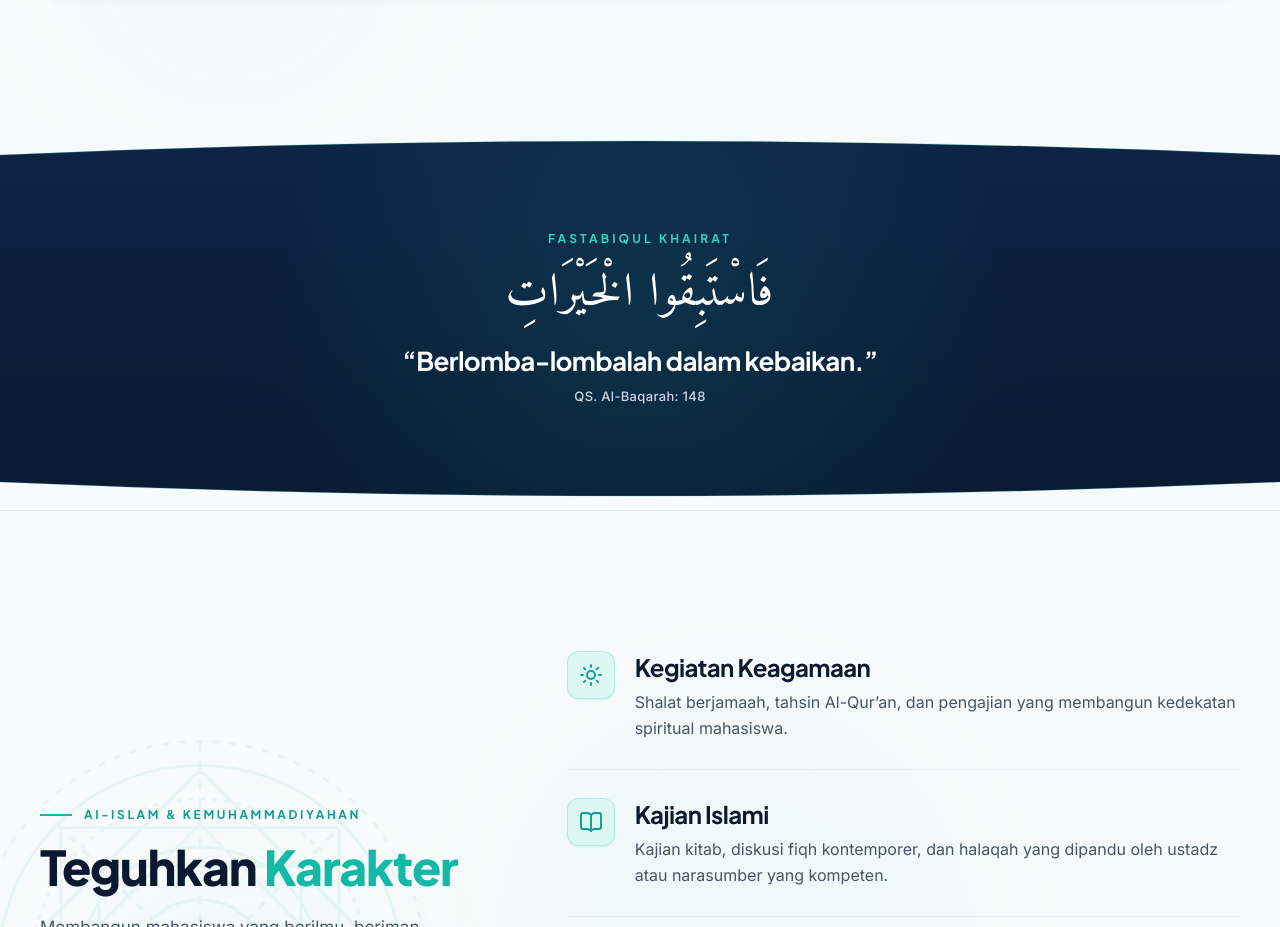
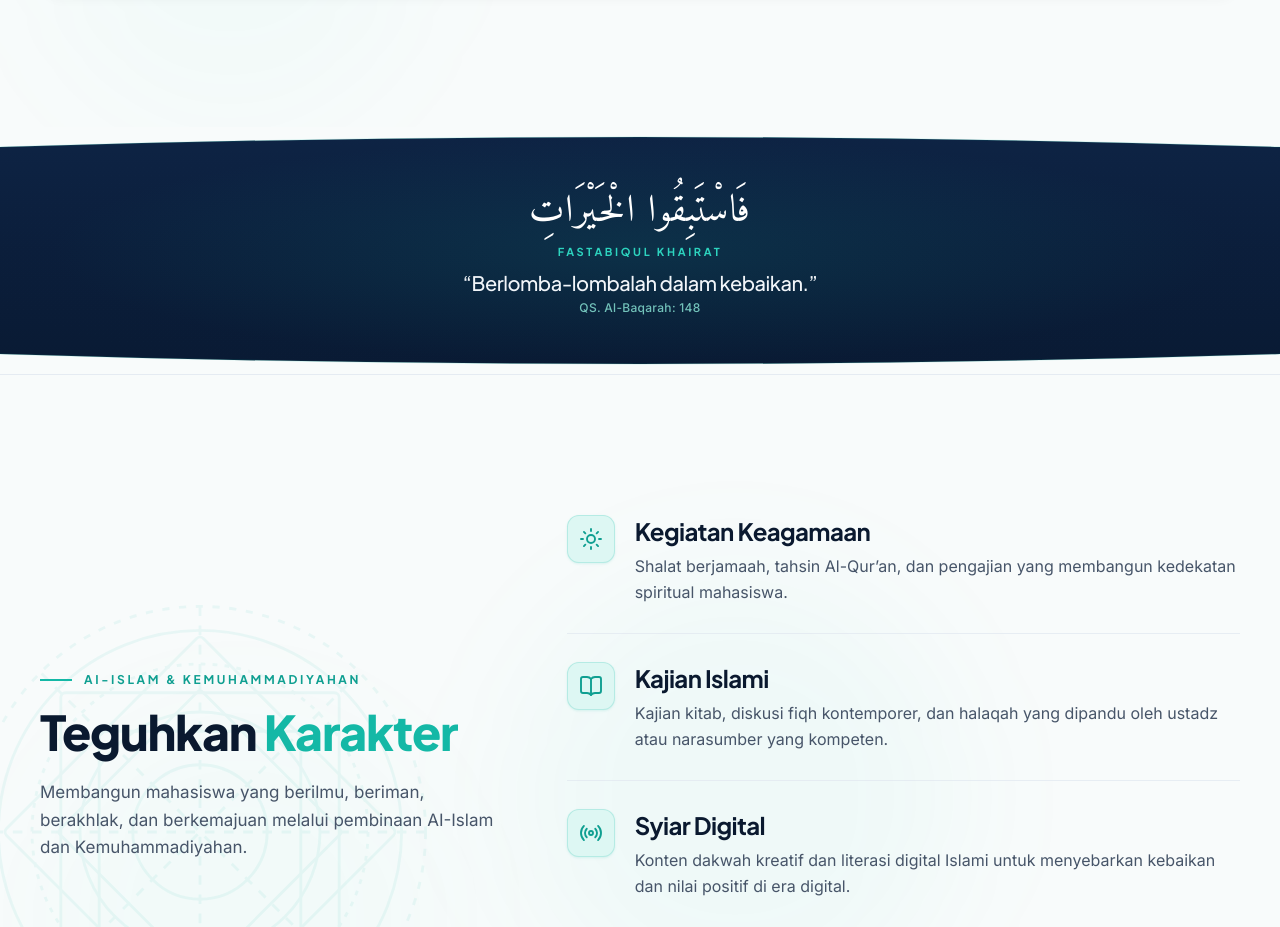
Before and after one commit to aprilliobintang284/landingpage-sibermu, a Next.js app: page / in a window 1280 px wide. Shown: the part 1763-2690 px from the top of the page. Built offline with nearby package versions, Linux system fonts and the light colour scheme.

Commit message:
feat(fastabiqul): transform Fastabiqul Khairat into a compact visual transition strip

```diff
--- a/components/FastabiqulKhairat.tsx
+++ b/components/FastabiqulKhairat.tsx
@@ -14,30 +14,30 @@ export default function FastabiqulKhairat() {
   return (
     <section
       id="fastabiqul-khairat"
-      className="scroll-mt-20 relative pt-16 pb-16 sm:pt-20 sm:pb-20 md:pt-24 md:pb-24 bg-gradient-to-b from-[#0E2445] via-[#0B1E3B] to-[#091A33] overflow-hidden flex flex-col items-center justify-center text-center"
+      className="scroll-mt-20 relative pt-10 pb-10 sm:pt-12 sm:pb-12 md:pt-14 md:pb-14 bg-gradient-to-b from-[#0E2445] via-[#0B1E3B] to-[#091A33] overflow-hidden flex flex-col items-center justify-center text-center"
     >
       {/* =================================================================== */}
-      {/* 1. TOP CURVED TRANSITION (From Kemahasiswaan Light Mint)            */}
-      {/* Shallow, organic, elegant curve with subtle turquoise hairline      */}
+      {/* 1. TOP SHALLOW CURVED TRANSITION (From Kemahasiswaan Light Mint)     */}
+      {/* Ultra-shallow, organic curve with subtle turquoise hairline         */}
       {/* =================================================================== */}
       <div className="absolute top-0 left-0 right-0 w-full overflow-hidden leading-none z-10 pointer-events-none">
         <svg
-          viewBox="0 0 1440 32"
+          viewBox="0 0 1440 24"
           fill="none"
           preserveAspectRatio="none"
-          className="w-full h-5 sm:h-7 md:h-8 block"
+          className="w-full h-4 sm:h-5 md:h-6 block"
         >
-          {/* Shallow curve filled with #F8FBFB to create seamless upward flow */}
+          {/* Shallow curve filled with #F8FBFB for seamless upward blending */}
           <path
-            d="M0 0 L1440 0 L1440 28 Q720 0 0 28 Z"
+            d="M0 0 L1440 0 L1440 20 Q720 0 0 20 Z"
             fill="#F8FBFB"
           />
-          {/* Subtle turquoise accent hairline along the curve */}
+          {/* Subtle turquoise hairline along the curve */}
           <path
-            d="M0 28 Q720 0 1440 28"
+            d="M0 20 Q720 0 1440 20"
             stroke="#14B8A6"
             strokeWidth="1"
-            strokeOpacity="0.25"
+            strokeOpacity="0.2"
             fill="none"
           />
         </svg>
@@ -50,87 +50,67 @@ export default function FastabiqulKhairat() {
         className="absolute inset-0 pointer-events-none z-0"
         style={{
           background:
-            "radial-gradient(circle at 50% 50%, rgba(20, 184, 166, 0.13) 0%, rgba(14, 36, 69, 0.04) 55%, transparent 72%)",
+            "radial-gradient(ellipse at 50% 50%, rgba(20, 184, 166, 0.12) 0%, rgba(14, 36, 69, 0.02) 65%, transparent 80%)",
         }}
       />
 
       {/* =================================================================== */}
-      {/* 3. CENTERED CONTENT HIERARCHY                                       */}
+      {/* 3. COMPACT CONTENT — SHORT REFLECTIVE PAUSE                         */}
       {/* =================================================================== */}
-      <div className="max-w-2xl mx-auto px-5 sm:px-8 relative z-10 my-1 sm:my-2">
-        {/* Eyebrow kecil di atas bahasa Arab */}
-        <motion.span
+      <motion.div
         initial={{ opacity: 0, y: 8 }}
         whileInView={{ opacity: 1, y: 0 }}
         viewport={{ once: true }}
         transition={{ duration: 0.5 }}
-          className="text-[11px] sm:text-xs font-heading font-bold uppercase tracking-[0.26em] text-[#2DD4BF] block mb-2 sm:mb-2.5"
+        className="max-w-xl mx-auto px-5 sm:px-8 relative z-10 my-0.5"
       >
-          Fastabiqul Khairat
-        </motion.span>
-
-        {/* 1. Bahasa Arab (Focal Point Utama) */}
-        <motion.div
-          initial={{ opacity: 0, y: 10 }}
-          whileInView={{ opacity: 1, y: 0 }}
-          viewport={{ once: true }}
-          transition={{ duration: 0.55, delay: 0.06 }}
-          className="mb-2.5 sm:mb-3"
-        >
+        {/* Arabic Calligraphy (Primary Focal Point) */}
         <p
           dir="rtl"
           lang="ar"
-            className={`${amiri.className} text-3xl sm:text-4xl md:text-[46px] text-white font-normal tracking-wide leading-[1.6] select-none`}
+          className={`${amiri.className} text-2xl sm:text-3xl md:text-[38px] text-white font-normal tracking-wide leading-[1.4] select-none mb-1 sm:mb-1.5`}
         >
           فَاسْتَبِقُوا الْخَيْرَاتِ
         </p>
+
+        {/* Small Uppercase Turquoise Identifier */}
+        <span className="text-[10px] sm:text-[11px] font-heading font-bold uppercase tracking-[0.24em] text-[#2DD4BF] block mb-1.5 sm:mb-2">
+          Fastabiqul Khairat
+        </span>
+
+        {/* Translation (Medium Weight, Clean & Readable) */}
+        <h2 className="font-heading font-medium text-base sm:text-lg md:text-xl text-slate-100 tracking-tight leading-snug max-w-lg mx-auto mb-1">
+          “Berlomba-lombalah dalam kebaikan.”
+        </h2>
+
+        {/* Citation (Muted Turquoise / Neutral) */}
+        <p className="text-[11px] sm:text-xs text-teal-200/75 font-medium tracking-wide">
+          QS. Al-Baqarah: 148
+        </p>
       </motion.div>
 
-        {/* 2. Terjemahan Quote Utama */}
-        <motion.h2
-          initial={{ opacity: 0, y: 10 }}
-          whileInView={{ opacity: 1, y: 0 }}
-          viewport={{ once: true }}
-          transition={{ duration: 0.55, delay: 0.12 }}
-          className="font-heading font-bold text-xl sm:text-2xl md:text-[26px] text-white tracking-tight leading-snug max-w-xl mx-auto mb-2 sm:mb-2.5"
-        >
-          “Berlomba-lombalah dalam kebaikan.”
-        </motion.h2>
-
-        {/* 3. Sitasi Muted & Readable */}
-        <motion.p
-          initial={{ opacity: 0, y: 6 }}
-          whileInView={{ opacity: 1, y: 0 }}
-          viewport={{ once: true }}
-          transition={{ duration: 0.45, delay: 0.18 }}
-          className="text-xs sm:text-[13px] text-slate-300 font-medium tracking-wide"
-        >
-          QS. Al-Baqarah: 148
-        </motion.p>
-      </div>
-
       {/* =================================================================== */}
-      {/* 4. BOTTOM CURVED TRANSITION (Into AIK Light Mint)                   */}
-      {/* Shallow, organic, elegant curve echoing the top transition          */}
+      {/* 4. BOTTOM SHALLOW CURVED TRANSITION (Into AIK Light Mint)           */}
+      {/* Ultra-shallow, organic curve mirroring the top transition           */}
       {/* =================================================================== */}
       <div className="absolute bottom-0 left-0 right-0 w-full overflow-hidden leading-none z-10 pointer-events-none">
         <svg
-          viewBox="0 0 1440 32"
+          viewBox="0 0 1440 24"
           fill="none"
           preserveAspectRatio="none"
-          className="w-full h-5 sm:h-7 md:h-8 block"
+          className="w-full h-4 sm:h-5 md:h-6 block"
         >
-          {/* Shallow curve filled with #F8FBFB to create seamless downward flow */}
+          {/* Shallow curve filled with #F8FBFB for seamless downward blending */}
           <path
-            d="M0 32 L1440 32 L1440 4 Q720 32 0 4 Z"
+            d="M0 24 L1440 24 L1440 4 Q720 24 0 4 Z"
             fill="#F8FBFB"
           />
-          {/* Subtle turquoise accent hairline along the curve */}
+          {/* Subtle turquoise hairline along the curve */}
           <path
-            d="M0 4 Q720 32 1440 4"
+            d="M0 4 Q720 24 1440 4"
             stroke="#14B8A6"
             strokeWidth="1"
-            strokeOpacity="0.25"
+            strokeOpacity="0.2"
             fill="none"
           />
         </svg>
```
Lines whose indentation alone changed are shown as unchanged.
